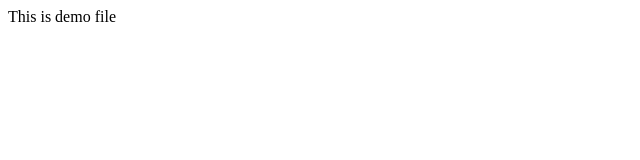
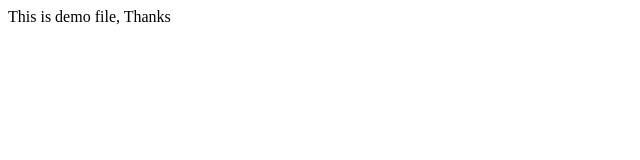
Before and after one commit to ankitt-git/localrepo, a plain HTML site: page index.html in a window 1280 px wide. Shown: the full height of the page, 0-640 px from the left. Drawn offline with Linux system fonts and the light colour scheme.

Commit message:
add text

```diff
--- a/index.html
+++ b/index.html
@@ -1 +1 @@
-<p>This is demo file</p>
+<p>This is demo file, Thanks</p>
```
